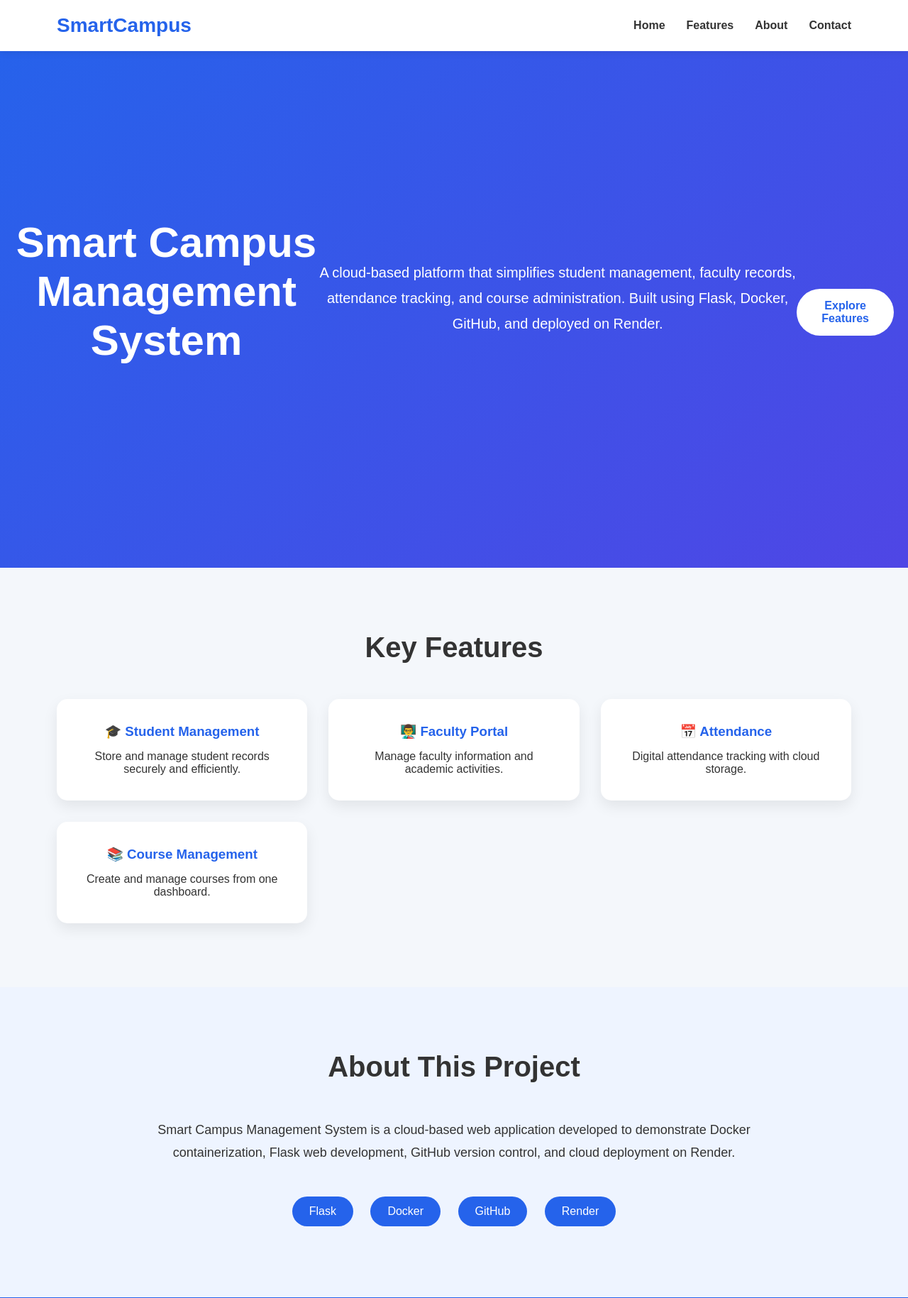
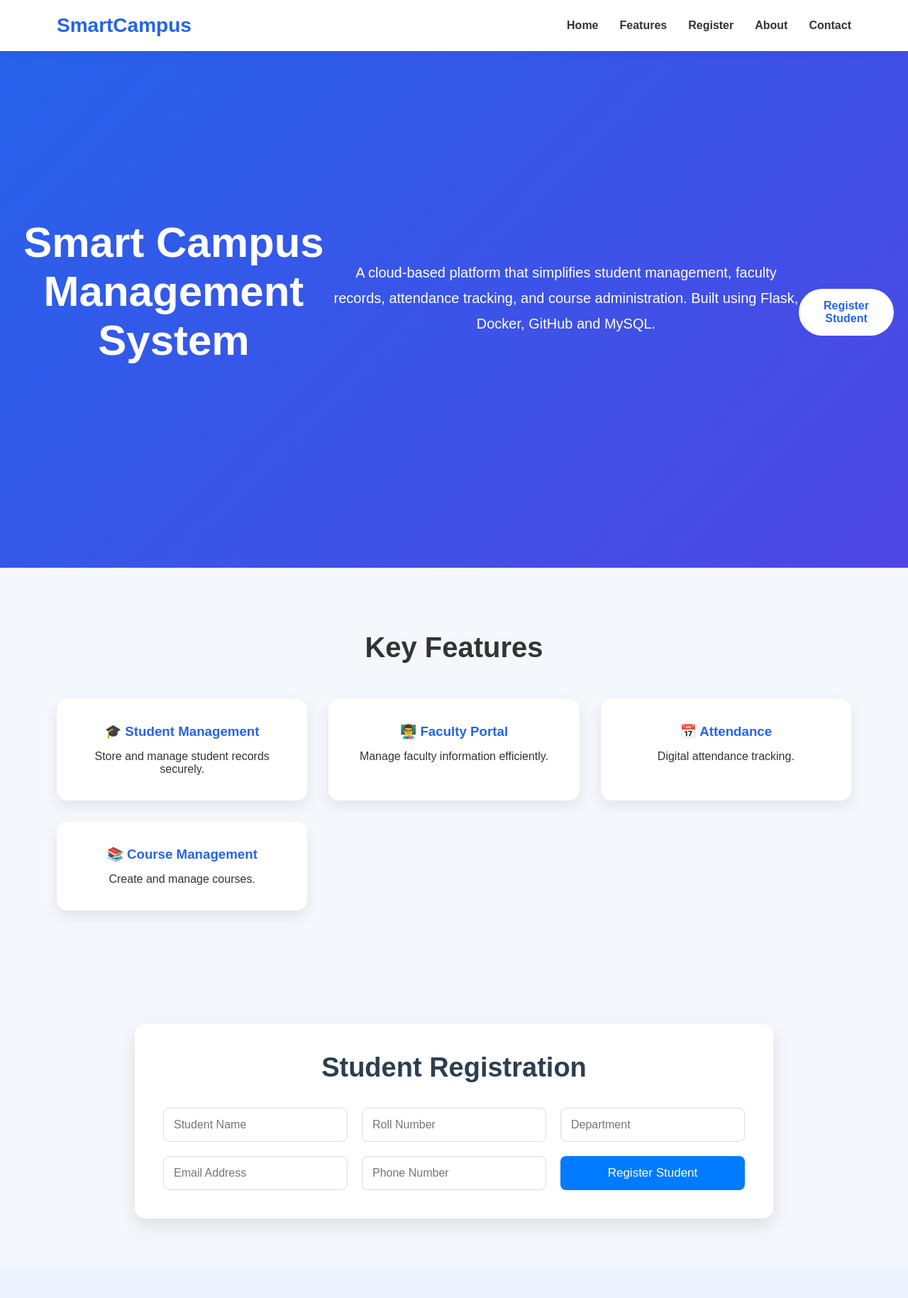
Before and after one commit to tulsisingh26/Smart-Campus, a Flask app: page / in a window 1280 px wide. Shown: the top 1829 px of the page at 71% size. Run offline with Flask 3, Linux system fonts and the light colour scheme; data that the repository does not hold is empty.

Commit message:
Added student registration with MySQL integration

```diff
--- a/app.py
+++ b/app.py
@@ -1,9 +1,10 @@
-from flask import Flask, render_template
+from flask import Flask, render_template, request, redirect, flash
 import mysql.connector
 
 app = Flask(__name__)
 
-# MySQL Connection
+app.secret_key = "smartcampus123"
+
 db = mysql.connector.connect(
     host="localhost",
     user="root",
@@ -15,7 +16,33 @@ cursor = db.cursor()
 
 @app.route("/")
 def home():
-    return render_template("index.html")
+    cursor.execute("SELECT * FROM students")
+    students = cursor.fetchall()
+    return render_template("index.html", students=students)
+
+
+@app.route("/register", methods=["POST"])
+def register():
+    name = request.form["name"]
+    roll_no = request.form["roll_no"]
+    department = request.form["department"]
+    email = request.form["email"]
+    phone = request.form["phone"]
+
+    sql = """
+    INSERT INTO students(name, roll_no, department, email, phone)
+    VALUES (%s,%s,%s,%s,%s)
+    """
+
+    cursor.execute(sql, (name, roll_no, department, email, phone))
+
+
+    db.commit()
+
+    flash("Student registered successfully!")
+
+    return redirect("/")
+
 
 if __name__ == "__main__":
     app.run(debug=True)
--- a/static/css/style.css
+++ b/static/css/style.css
@@ -211,6 +211,78 @@ h2{
     background:#1d4ed8;
     transform:translateY(-5px);
 }
+/* ==========================
+   Student Registration
+========================== */
+
+.register{
+    width: 90%;
+    max-width: 900px;
+    margin: 70px auto;
+    background: #ffffff;
+    padding: 40px;
+    border-radius: 15px;
+    box-shadow: 0 10px 25px rgba(0,0,0,0.1);
+    text-align: center;
+}
+
+.register h2{
+    font-size: 38px;
+    color: #2c3e50;
+    margin-bottom: 35px;
+}
+
+.register-form{
+    display: flex;
+    flex-wrap: wrap;
+    justify-content: center;
+    gap: 20px;
+}
+
+.register-form input{
+    width: 260px;
+    padding: 14px;
+    border: 1px solid #dcdcdc;
+    border-radius: 8px;
+    font-size: 16px;
+    transition: 0.3s;
+    outline: none;
+}
+
+.register-form input:focus{
+    border-color: #007bff;
+    box-shadow: 0 0 8px rgba(0,123,255,0.3);
+}
+
+.register-form button{
+    width: 260px;
+    padding: 14px;
+    background: #007bff;
+    color: white;
+    border: none;
+    border-radius: 8px;
+    font-size: 17px;
+    cursor: pointer;
+    transition: 0.3s;
+}
+
+.register-form button:hover{
+    background: #0056b3;
+    transform: translateY(-2px);
+}
+
+/* Success Message */
+
+.success-message{
+    width: 70%;
+    margin: 0 auto 25px;
+    padding: 15px;
+    background: #d4edda;
+    color: #155724;
+    border: 1px solid #c3e6cb;
+    border-radius: 8px;
+    font-weight: bold;
+}
 
 /* Footer */
 
@@ -219,6 +291,17 @@ footer{
     color:white;
     text-align:center;
     padding:25px;
+}
+.success-message{
+    width:60%;
+    margin:20px auto;
+    padding:15px;
+    background:#d4edda;
+    color:#155724;
+    border:1px solid #c3e6cb;
+    border-radius:8px;
+    text-align:center;
+    font-weight:bold;
 }
 
 /* Responsive */
--- a/templates/index.html
+++ b/templates/index.html
@@ -7,6 +7,7 @@
 
     <link rel="stylesheet" href="{{ url_for('static', filename='css/style.css') }}">
 </head>
+
 <body>
 
     <!-- Navigation -->
@@ -16,12 +17,13 @@
         <ul>
             <li><a href="#home">Home</a></li>
             <li><a href="#features">Features</a></li>
+            <li><a href="#register">Register</a></li>
             <li><a href="#about">About</a></li>
             <li><a href="#contact">Contact</a></li>
         </ul>
     </nav>
 
-    <!-- Hero Section -->
+    <!-- Hero -->
     <section id="home" class="hero">
 
         <h1>Smart Campus Management System</h1>
@@ -29,10 +31,10 @@
         <p>
             A cloud-based platform that simplifies student management,
             faculty records, attendance tracking, and course administration.
-            Built using Flask, Docker, GitHub, and deployed on Render.
+            Built using Flask, Docker, GitHub and MySQL.
         </p>
 
-        <a href="#features" class="btn">Explore Features</a>
+        <a href="#register" class="btn">Register Student</a>
 
     </section>
 
@@ -45,49 +47,116 @@
 
             <div class="card">
                 <h3>🎓 Student Management</h3>
-                <p>Store and manage student records securely and efficiently.</p>
+                <p>Store and manage student records securely.</p>
             </div>
 
             <div class="card">
                 <h3>👨‍🏫 Faculty Portal</h3>
-                <p>Manage faculty information and academic activities.</p>
+                <p>Manage faculty information efficiently.</p>
             </div>
 
             <div class="card">
                 <h3>📅 Attendance</h3>
-                <p>Digital attendance tracking with cloud storage.</p>
+                <p>Digital attendance tracking.</p>
             </div>
 
             <div class="card">
                 <h3>📚 Course Management</h3>
-                <p>Create and manage courses from one dashboard.</p>
+                <p>Create and manage courses.</p>
             </div>
 
         </div>
 
     </section>
 
+    <!-- Student Registration -->
+
+    <section id="register" class="register">
+
+        <h2>Student Registration</h2>
+
+        {% with messages = get_flashed_messages() %}
+            {% if messages %}
+                {% for message in messages %}
+                    <div class="success-message">
+                        {{ message }}
+                    </div>
+                {% endfor %}
+            {% endif %}
+        {% endwith %}
+
+        <form action="/register" method="POST" class="register-form">
+
+            <input
+                type="text"
+                name="name"
+                placeholder="Student Name"
+                required
+            >
+
+            <input
+                type="text"
+                name="roll_no"
+                placeholder="Roll Number"
+                required
+            >
+
+            <input
+                type="text"
+                name="department"
+                placeholder="Department"
+                required
+            >
+
+            <input
+                type="email"
+                name="email"
+                placeholder="Email Address"
+                required
+            >
+
+            <input
+                type="text"
+                name="phone"
+                placeholder="Phone Number"
+                required
+            >
+
+            <button type="submit">
+                Register Student
+            </button>
+
+        </form>
+
+    </section>
+
+
     <!-- About -->
+
     <section id="about" class="about">
 
         <h2>About This Project</h2>
 
         <p>
-            Smart Campus Management System is a cloud-based web application
-            developed to demonstrate Docker containerization, Flask web
-            development, GitHub version control, and cloud deployment on Render.
+
+            Smart Campus Management System is developed using
+            Flask, MySQL, Docker and GitHub.
+
         </p>
 
         <div class="tech">
+
             <span>Flask</span>
+            <span>MySQL</span>
             <span>Docker</span>
             <span>GitHub</span>
-            <span>Render</span>
+
         </div>
 
     </section>
 
     <!-- Statistics -->
+
     <section class="stats">
 
         <div class="stat-box">
@@ -97,7 +166,7 @@
 
         <div class="stat-box">
             <h3>250+</h3>
-            <p>Faculty Members</p>
+            <p>Faculty</p>
         </div>
 
         <div class="stat-box">
@@ -107,12 +176,13 @@
 
         <div class="stat-box">
             <h3>98%</h3>
-            <p>Attendance Accuracy</p>
+            <p>Attendance</p>
         </div>
 
     </section>
 
     <!-- Contact -->
+
     <section id="contact" class="contact">
 
         <h2>Contact</h2>
@@ -134,8 +204,13 @@
     </section>
 
     <!-- Footer -->
+
     <footer>
-        <p>© 2026 Smart Campus Management System | Built with Flask & Docker</p>
+
+        <p>
+            © 2026 Smart Campus Management System | Built with Flask & Docker
+        </p>
+
     </footer>
 
 </body>
```
